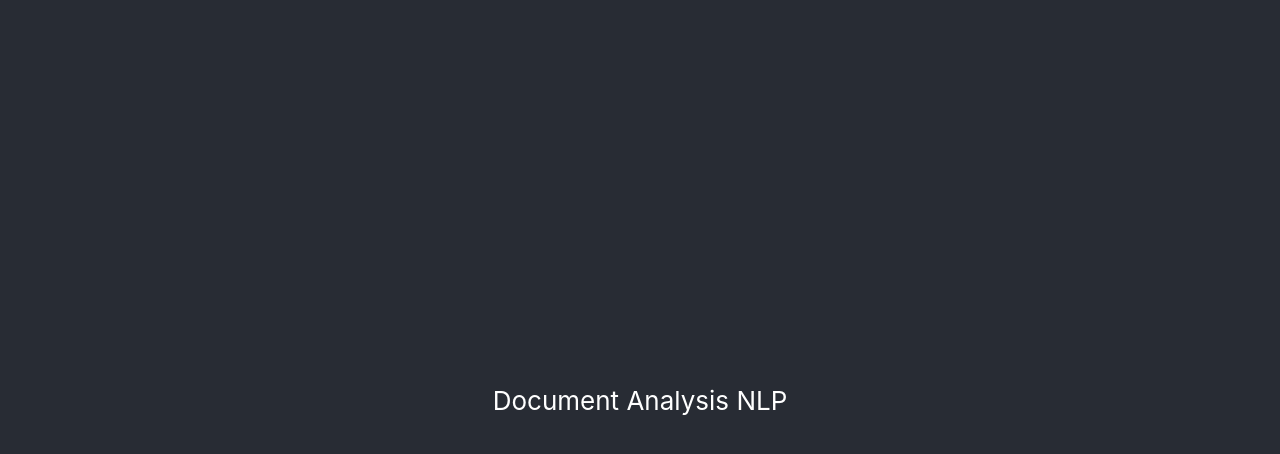
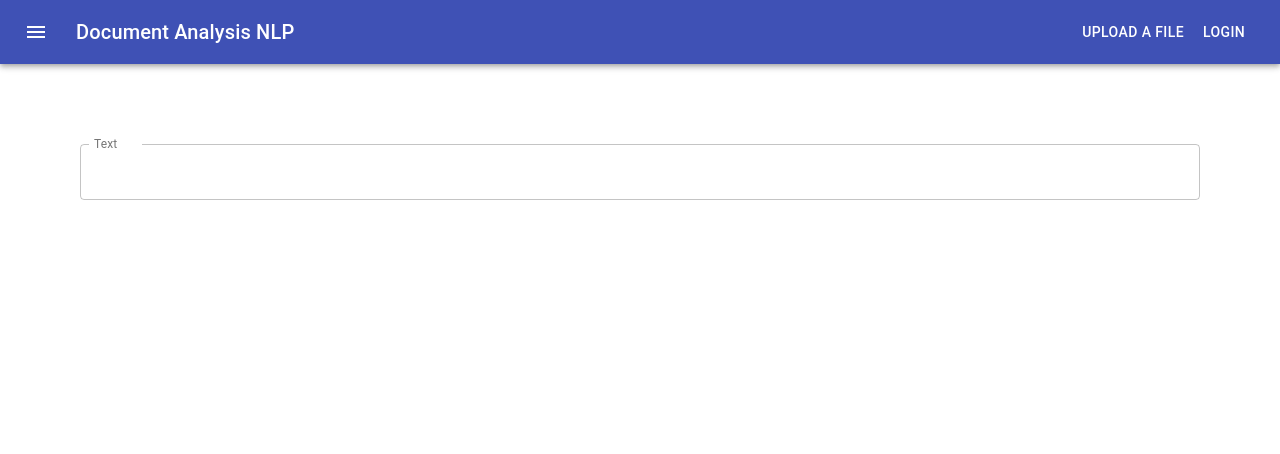
Before and after one commit to fwbrandao/projects_dashboard, a React (Create React App) app: page / in a window 1280 px wide. Shown: the top 454 px of the page. Built offline with nearby package versions, Linux system fonts and the light colour scheme.

Commit message:
feat: app bar + textBox

```diff
--- a/src/App.css
+++ /dev/null
@@ -1,38 +0,0 @@
-.App {
-  text-align: center;
-}
-
-.App-logo {
-  height: 40vmin;
-  pointer-events: none;
-}
-
-@media (prefers-reduced-motion: no-preference) {
-  .App-logo {
-    animation: App-logo-spin infinite 20s linear;
-  }
-}
-
-.App-header {
-  background-color: #282c34;
-  min-height: 100vh;
-  display: flex;
-  flex-direction: column;
-  align-items: center;
-  justify-content: center;
-  font-size: calc(10px + 2vmin);
-  color: white;
-}
-
-.App-link {
-  color: #61dafb;
-}
-
-@keyframes App-logo-spin {
-  from {
-    transform: rotate(0deg);
-  }
-  to {
-    transform: rotate(360deg);
-  }
-}
--- a/src/App.js
+++ b/src/App.js
@@ -1,15 +1,46 @@
 import React from 'react';
-import './App.css';
+import { AppBar, IconButton, Box, Button, Typography, Toolbar, makeStyles }
+  from '@material-ui/core';
+import MenuIcon from '@material-ui/icons/Menu';
 
-function App() {
+import TextBox from './components/textBox'
+
+const useStyles = makeStyles(theme => ({
+  root: {
+    flexGrow: 1,
+  },
+  menuButton: {
+    marginRight: theme.spacing(2),
+  },
+  title: {
+    flexGrow: 1,
+  },
+  textBox: {
+    display: 'flex',
+    alignItems: 'center'
+  }
+}));
+
+const App = () => {
+  const classes = useStyles();
   return (
-    <div className="App">
-      <header className="App-header">
-        <p>
-          Document Analysis NLP
-        </p>
-      </header>
-    </div>
+    <Box className={classes.root}>
+      <AppBar position="static">
+        <Toolbar>
+          <IconButton edge="start" className={classes.menuButton} color="inherit" aria-label="menu">
+            <MenuIcon />
+          </IconButton>
+          <Typography variant="h6" className={classes.title}>
+            Document Analysis NLP
+          </Typography>
+          <Button color="inherit">Upload a file</Button>
+          <Button color="inherit">Login</Button>
+        </Toolbar>
+      </AppBar>
+      <Box mt={10} ml={10} mr={10}>
+        <TextBox className={classes.textBox}/>
+      </Box>
+    </Box>
   );
 }
 
--- /dev/null
+++ b/src/components/textBox/index.jsx
@@ -0,0 +1,26 @@
+import React from 'react';
+import { Box, FormControl, InputLabel, makeStyles, OutlinedInput, InputAdornment } from '@material-ui/core';
+
+const useStyles = makeStyles(theme => ({
+}));
+
+const TextBox = () => {
+    const classes = useStyles();
+
+    return (
+        <Box>
+            <FormControl fullWidth className={classes.margin} variant="outlined">
+                <InputLabel htmlFor="outlined-adornment-amount">Text</InputLabel>
+                <OutlinedInput
+                    id="outlined-adornment-amount"
+                    // value={values.amount}
+                    // onChange={handleChange('amount')}
+                    startAdornment={<InputAdornment position="start"></InputAdornment>}
+                    labelWidth={60}
+                />
+            </FormControl>
+        </Box>
+    )
+}
+
+export default TextBox;
```
